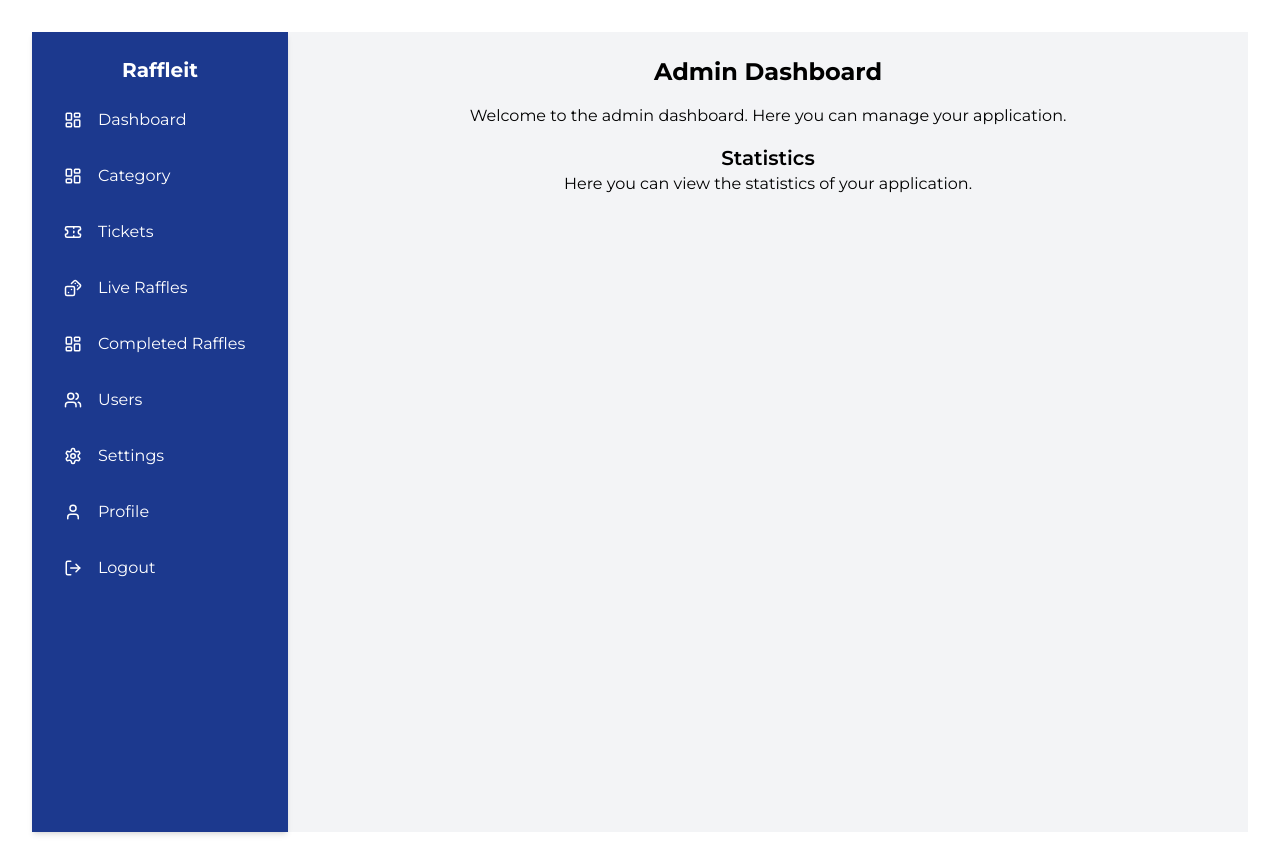
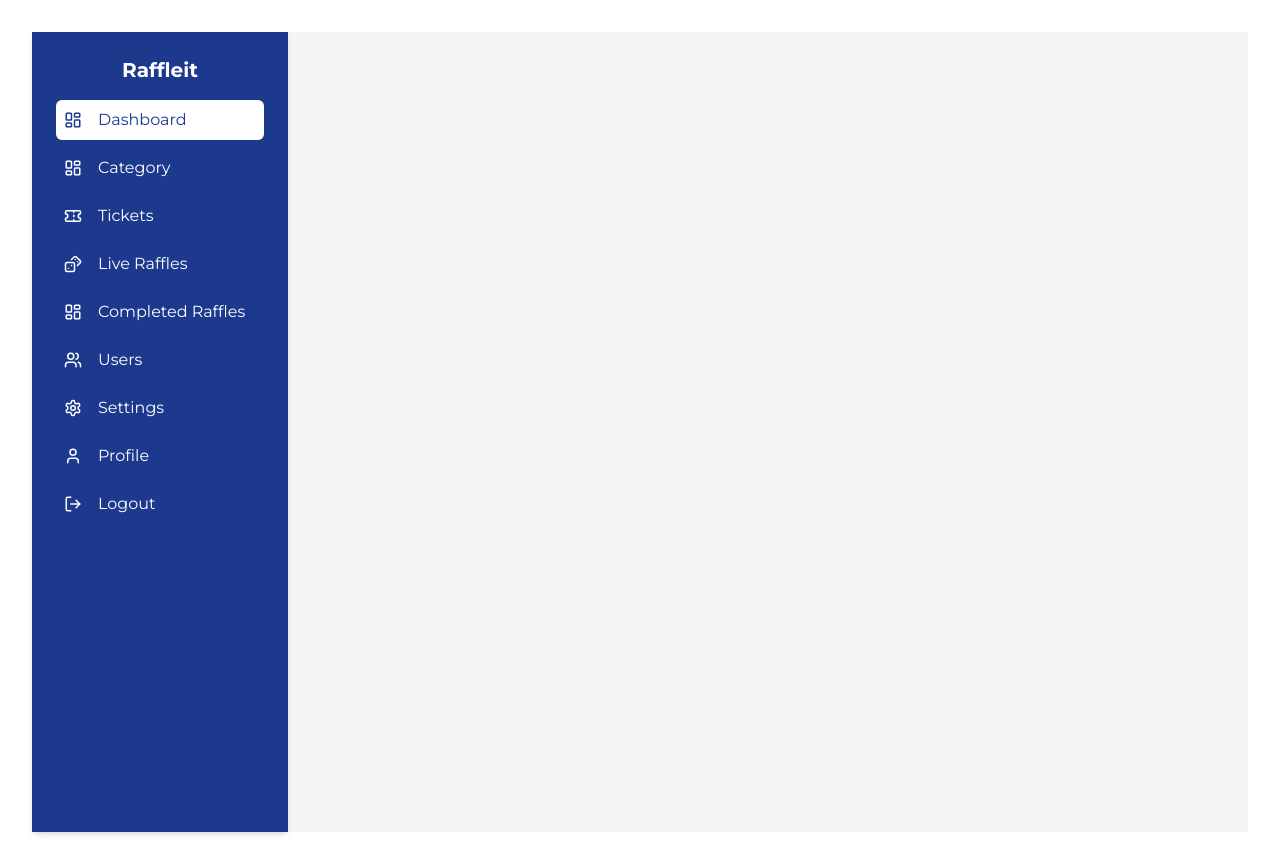
Before and after one commit to Raffleitapp/raffleit-frontend, a React (Vite) app: page /dashboard in a window 1280 px wide. Built offline with nearby package versions, Linux system fonts and the light colour scheme.

Commit message:
specify the dashboard routes

```diff
--- a/src/components/dashboard/Sidebar.tsx
+++ b/src/components/dashboard/Sidebar.tsx
@@ -1,12 +1,13 @@
 import { Dices, LayoutDashboard, LogOut, Settings, Ticket, User, Users, Menu, X } from "lucide-react";
 import { useState } from "react";
+import { useLocation } from "react-router-dom";
 
 const sidebarItems = [
     { icon: LayoutDashboard, label: "Dashboard", href: "/dashboard" },
-    { icon: LayoutDashboard, label: "Category", href: "dashboard/category" },
-    { icon: Ticket, label: "Tickets", href: "dashboard/tickets" },
-    { icon: Dices, label: "Live Raffles", href: "dashboard/liveraffles" },
-    { icon: LayoutDashboard, label: "Completed Raffles", href: "dashboard/completedraffles" },
+    { icon: LayoutDashboard, label: "Category", href: "/dashboard/category" },
+    { icon: Ticket, label: "Tickets", href: "/dashboard/tickets" },
+    { icon: Dices, label: "Live Raffles", href: "/dashboard/liveraffles" },
+    { icon: LayoutDashboard, label: "Completed Raffles", href: "/dashboard/completedraffles" },
     { icon: Users, label: "Users", href: "/dashboard/users" },
     { icon: Settings, label: "Settings", href: "/dashboard/settings" },
     { icon: User, label: "Profile", href: "/dashboard/profile" },
@@ -15,6 +16,7 @@ const sidebarItems = [
 
 export const Sidebar = () => {
     const [isSidebarOpen, setIsSidebarOpen] = useState(false);
+    const location = useLocation();
 
     return (
         <>
@@ -23,7 +25,7 @@ export const Sidebar = () => {
                 className={`fixed top-3 left-3 z-50 p-2 rounded md:hidden transition-colors duration-300 ${isSidebarOpen ? "bg-white text-blue-900" : "bg-blue-900 text-white"}`}
                 onClick={() => setIsSidebarOpen(!isSidebarOpen)}
             >
-                {isSidebarOpen ? <X size={24} className="text-bold"/> : <Menu size={24} />}
+                {isSidebarOpen ? <X size={24} className="text-bold" /> : <Menu size={24} />}
             </button>
 
             {/* Sidebar */}
@@ -33,19 +35,22 @@ export const Sidebar = () => {
             >
                 <h2 className="text-xl font-bold mb-4 text-white">Raffleit</h2>
                 <ul className="list-none">
-                    {sidebarItems.map(({ icon: Icon, label, href }, index) => (
+                    {sidebarItems.map(({ icon: Icon, label, href }, index) => {
+                        const isActive = location.pathname === href;
+                        return (
                             <li
                                 key={index}
-                            className="mb-2 mt-4 gap-2 flex items-center p-2 rounded-md transition-colors duration-200 group hover:bg-white hover:text-blue-900"
+                                className={`mb-2 mt-2 gap-2 flex items-center p-2 rounded-md transition-colors duration-200 group ${isActive ? "bg-white text-blue-900" : "hover:bg-white hover:text-blue-900"}`}
                             >
-                            <Icon className="text-white group-hover:text-blue-900" size={18} />
+                                <Icon className={`${isActive ? "text-blue-900" : "text-white"} group-hover:text-blue-900`} size={18} />
                                 <a href={href} className="flex items-center">
-                                <span className="md:inline-block ml-2 text-white group-hover:text-blue-900">
+                                    <span className={`md:inline-block ml-2 ${isActive ? "text-blue-900" : "text-white"} group-hover:text-blue-900`}>
                                         {label}
                                     </span>
                                 </a>
                             </li>
-                    ))}
+                        );
+                    })}
                 </ul>
             </div>
         </>
--- a/src/pages/dashboard/AdminDashboard.tsx
+++ b/src/pages/dashboard/AdminDashboard.tsx
@@ -1,3 +1,4 @@
+import { Outlet } from "react-router-dom"
 import { Sidebar } from "../../components/dashboard/Sidebar"
 
 export const AdminDashboard = () => {
@@ -5,14 +6,7 @@ export const AdminDashboard = () => {
         <>
             <div className="flex min-h-screen h-screen md:h-screen bg-gray-100">
                 <Sidebar />
-                <div className="flex-1 p-6">
-                    <h1 className="text-2xl font-bold mb-4">Admin Dashboard</h1>
-                    <p>Welcome to the admin dashboard. Here you can manage your application.</p>
-                    <div className="mt-4">
-                        <h2 className="text-xl font-semibold">Statistics</h2>
-                        <p>Here you can view the statistics of your application.</p>
-                    </div>
-                </div>
+                <Outlet />
             </div>
         </>
     )
```
Lines whose indentation alone changed are shown as unchanged.
